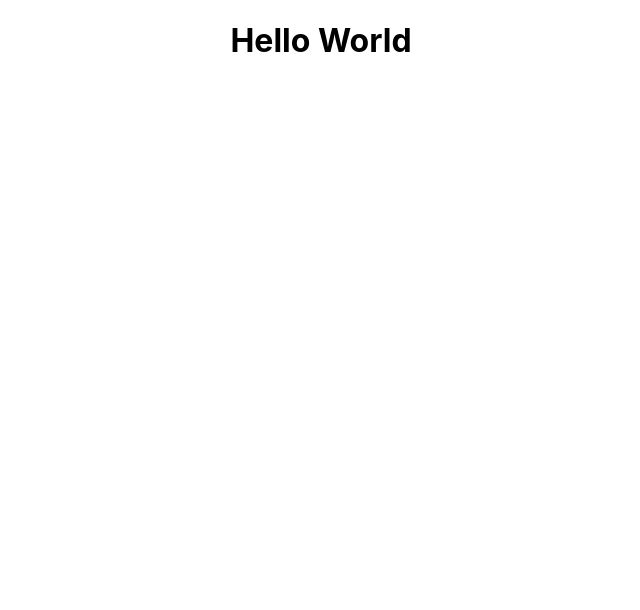
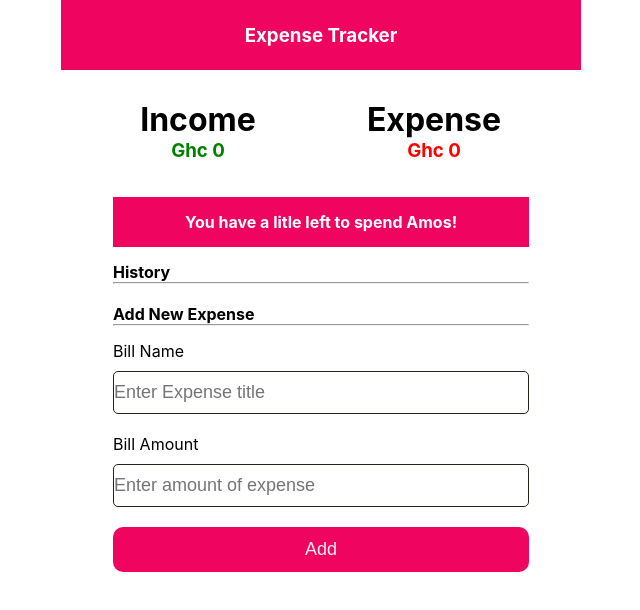
Before and after one commit to Aliko2020/expense-tracker, a React (Create React App) app: page / in a window 1280 px wide. Shown: the top 610 px of the page, without its empty margins (319-959 px from the left). Built offline with nearby package versions, Linux system fonts and the light colour scheme.

Commit message:
most functionality added

```diff
--- a/src/App.css
+++ b/src/App.css
@@ -1,38 +1,110 @@
+*{
+  margin :0;
+  padding: 0;
+  box-sizing: border-box;
+}
 .App {
-  text-align: center;
+  max-width: 520px;
+  margin: auto;
+  display: flex;
+  flex-direction: column;
+  justify-content: center;
+  align-items: center;
+
+}
+header{
+  display: flex;
+  justify-content: center;
+  align-items: center;
+  width: 100%;
+  height:70px;
+  color: white;
+  background: #ef0460;
+  margin-bottom:20px;
 }
 
-.App-logo {
-  height: 40vmin;
-  pointer-events: none;
+.expense-container {
+  padding:10px;
+  display: flex;
+  width: 80%;
+  flex-direction: row;
+  justify-content: space-between;
+  /* border: 1px solid #ef0460; */
 }
 
-@media (prefers-reduced-motion: no-preference) {
-  .App-logo {
-    animation: App-logo-spin infinite 20s linear;
-  }
+.expense-container .expense-display {
+  width: 150px;
+  text-align:center;
+  margin-right: 10px;
 }
+.expense-container .expense-display h2{
+  margin: 10px;
+}
+.expense-container .income-amount{
+  color:green;
 
-.App-header {
-  background-color: #282c34;
-  min-height: 100vh;
+}
+.expense-container .expense-amount{
+  color:red;
+}
+.expense-notification{
+  margin:25px;
+  padding:10px;
+
+}
+.history-m-container{
+  display: flex;
+  width: 80%;
+  flex-direction: column;
+}
+.history-container{
   display: flex;
   flex-direction: column;
-  align-items: center;
-  justify-content: center;
-  font-size: calc(10px + 2vmin);
+  margin-top: 10px;
+}
+.history-container .history{
+  display: flex;
+  flex-direction: row;
+  justify-content: space-between;
+}
+.add-new-container{
+  margin:10px;
+  width:80%;
+  display:flex;
+  flex-direction: column;
+}
+form{
+  display: flex;
+  margin-top: 5px;
+  justify-content: space-between;
+  flex-direction:column;
+}
+.input-container{
+  display:flex;
+  flex-direction:column;
+  margin-top:10px;
+}
+input{
+  padding: 10px 0;
+  margin: 10px 0;
+  font-size: 18px;
+  border-radius: 5px ;
+  border: 1px solid #28231D;
+}
+.add-btn{
+  padding: 12px;
+  background: #ef0460;
+  color: #eeeeee;
+  font-size: 18px;
+  border: none;
+  border-radius: 10px ;
+  margin-top: 10px;
+}
+.alert {
+  text-align: center;
+  width: 80%;
+  padding: 15px;
+  background-color: #ef0460; /* Red */
   color: white;
+  margin-bottom: 15px;
 }
-
-.App-link {
-  color: #61dafb;
-}
-
-@keyframes App-logo-spin {
-  from {
-    transform: rotate(0deg);
-  }
-  to {
-    transform: rotate(360deg);
-  }
-}
--- a/src/App.js
+++ b/src/App.js
@@ -1,9 +1,53 @@
+// App component
 import './App.css';
+import { useEffect, useState } from 'react';
+import { ExpenseDisplay } from './components/ExpenseDisplay';
+import { History } from './components/History';
+import { AddNewExpense } from './components/AddNewExpense';
 
 function App() {
+  // Load initial data from localStorage or use default values
+  const initialExpenseData = JSON.parse(localStorage.getItem('expenseData')) || {
+    income: 0,
+    expense: 0
+  };
+
+  const initialTransactions = JSON.parse(localStorage.getItem('transactions')) || [
+
+  ];
+
+  const [expenseData, setExpenseData] = useState(initialExpenseData);
+  const [transactions, setTransactions] = useState(initialTransactions);
+
+  // Save data to localStorage whenever expenseData or transactions change
+  useEffect(() => {
+    localStorage.setItem('expenseData', JSON.stringify(expenseData));
+  }, [expenseData]);
+
+  useEffect(() => {
+    localStorage.setItem('transactions', JSON.stringify(transactions));
+  }, [transactions]);
+
+  const updateExpenseData = (newExpenseData) => {
+    setExpenseData(newExpenseData);
+  };
+
+  const addTransaction = (newTransaction) => {
+    setTransactions([...transactions, newTransaction]);
+  };
+
   return (
     <div className="App">
-      <h1>Hello World</h1>
+      <header>
+        <h3>Expense Tracker</h3>
+      </header>
+      <ExpenseDisplay expenseData={expenseData} />
+      <History transactions={transactions} />
+      <AddNewExpense
+        expenseData={expenseData}
+        updateExpenseData={updateExpenseData}
+        addTransaction={addTransaction}
+      />
     </div>
   );
 }
--- /dev/null
+++ b/src/components/AddNewExpense.js
@@ -0,0 +1,70 @@
+import React, { useState } from 'react';
+
+export const AddNewExpense = ({expenseData, updateExpenseData,addTransaction}) => {
+
+
+  const [formData, setFormData] = useState({
+    billTitle: "",
+    billAmount: ""
+  });
+
+  const handleInputChange = (e) => {
+    const { name, value } = e.target;
+    setFormData({
+      ...formData,
+      [name]: value
+    });
+  };
+
+  const handleSubmit = (e) => {
+    e.preventDefault();
+    // Update expenseData in the App component
+    updateExpenseData({
+      ...expenseData,
+      expense: expenseData.expense + parseInt(formData.billAmount, 10) || 0
+      // Assuming billAmount is a string, convert it to an integer before adding to the expense
+    });
+
+    // Add the new transaction to the transactions state
+    addTransaction({
+      description: formData.billTitle,
+      amount: parseInt(formData.billAmount, 10)
+    });
+
+    // Clear the form data after submission
+    setFormData({
+      billTitle: "",
+      billAmount: ""
+    });
+  };
+
+  return (
+    <div className='add-new-container'>
+      <h4>Add New Expense</h4>
+      <hr />
+      <form onSubmit={handleSubmit}>
+        <div className='input-container'>
+          <label htmlFor="bill-name">Bill Name</label>
+          <input
+            type='text'
+            placeholder='Enter Expense title'
+            name="billTitle"
+            value={formData.billTitle}
+            onChange={handleInputChange}
+          />
+        </div>
+        <div className='input-container'>
+          <label htmlFor="bill-amount">Bill Amount</label>
+          <input
+            type='number'
+            placeholder='Enter amount of expense'
+            name="billAmount"
+            value={formData.billAmount}
+            onChange={handleInputChange}
+          />
+        </div>
+        <button type="submit" className='add-btn'>Add</button>
+      </form>
+    </div>
+  );
+};
--- /dev/null
+++ b/src/components/ExpenseDisplay.js
@@ -0,0 +1,25 @@
+import React from 'react'
+import { useState } from 'react'
+
+export const ExpenseDisplay = ({expenseData}) => {
+
+  return (
+    <>
+    <div className='expense-container'>
+        <div className='expense-display'>
+            <h1>Income</h1>
+
+            <h3 className='income-amount'>Ghc {expenseData.income}</h3>
+        </div>
+        <div className='expense-display'>
+            <h1>Expense</h1>
+
+            <h3 className='expense-amount'>Ghc {expenseData.expense}</h3>
+        </div>
+    </div>
+    <div className='expense-notification alert '>
+        <h4>You have a litle left to spend Amos!</h4>
+    </div>
+    </>
+  )
+}
--- /dev/null
+++ b/src/components/History.js
@@ -0,0 +1,18 @@
+import React, { useState } from 'react';
+
+export const History = ({ transactions }) => {
+  return (
+    <div className='history-m-container'>
+      <h4>History</h4>
+      <hr />
+      <div className='history-container'>
+        {transactions.map((transaction, index) => (
+          <div className='history' key={index}>
+            <p>{transaction.description}</p>
+            <p>Ghc <span>{transaction.amount}</span></p>
+          </div>
+        ))}
+      </div>
+    </div>
+  );
+};
```
